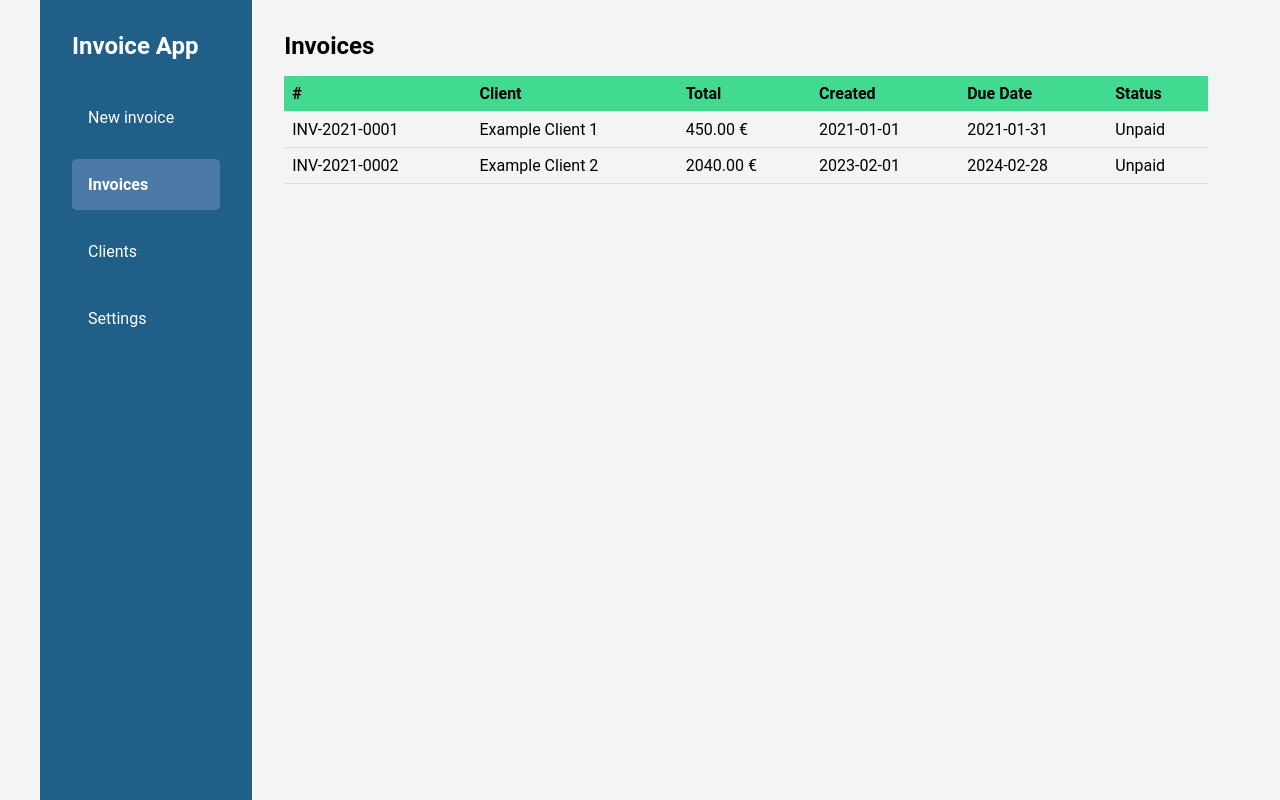
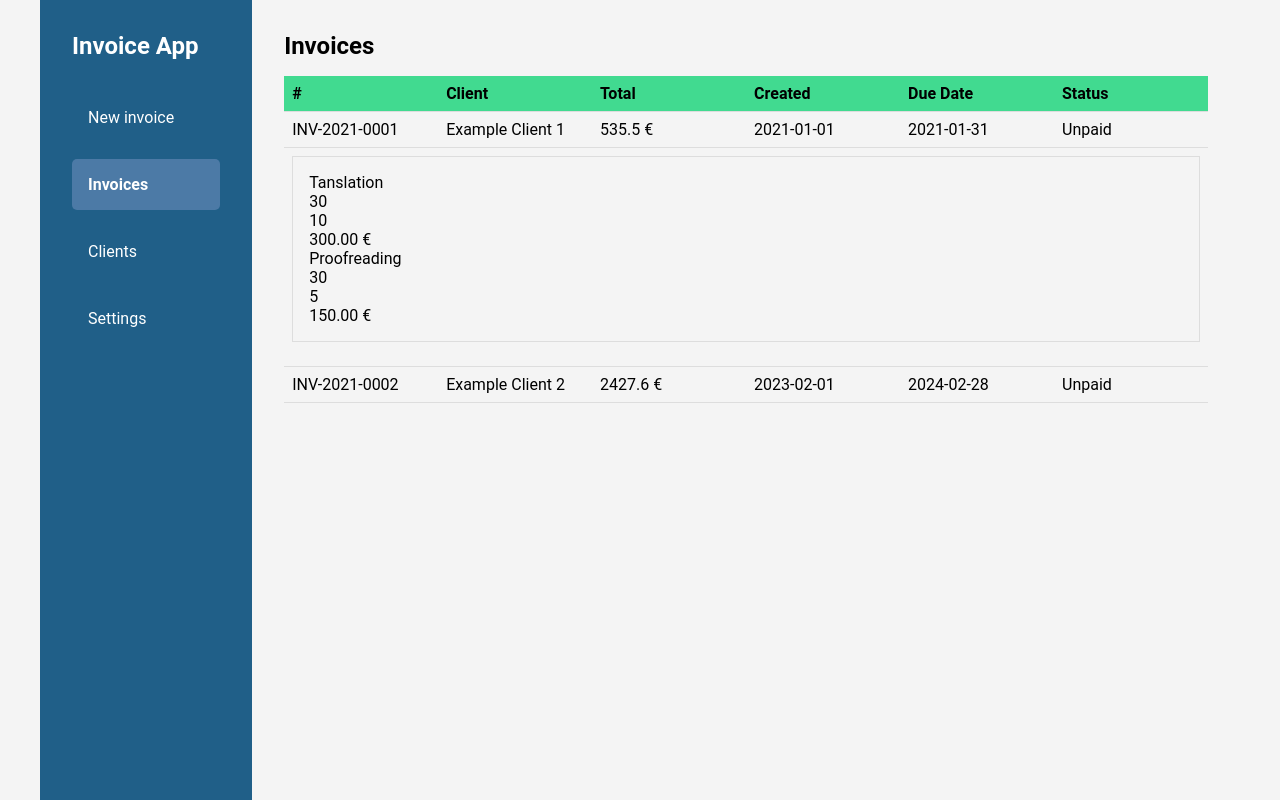
Before and after one commit to nestoririondo/invoicing-app, a React (Vite) app: page /invoices in a window 1280 px wide. Both pictures are taken after a click on the element 746 px from the left and 129 px from the top of the page. Built offline with nearby package versions, Linux system fonts and the light colour scheme.

Commit message:
invoice expanded view and invoices local storage fixed

```diff
--- a/src/App.jsx
+++ b/src/App.jsx
@@ -11,7 +11,9 @@ import "./App.css";
 
 function App() {
 
-  const [invoices, setInvoices] = useState([
+  const [invoices, setInvoices] = useState(() => {
+    let localInvoices = localStorage.getItem('localInvoices');
+    return localInvoices ? JSON.parse(localInvoices) : [
     {
       num: "INV-2021-0001",
       client: "Example Client 1",
@@ -28,7 +30,8 @@ function App() {
       services: [{ service: "Tanslation", rate: 30, quantity: 15 }, { service: "Proofreading", rate: 30, quantity: 53 }],
       tax: 19,
     },
-  ]);
+  ]});
+
 
   const [clients, setClients] = useState(() => {
     let localClients = localStorage.getItem('localClients');
@@ -69,7 +72,6 @@ function App() {
 
   useEffect(() => {localStorage.setItem('localInvoices', JSON.stringify(invoices))},[invoices])
 
-
   return (
     <div className="app">
       <Router>
--- a/src/components/InvoiceList.css
+++ b/src/components/InvoiceList.css
@@ -19,6 +19,11 @@
 }
 
 .invoice-list>table td {
+    width: 100px;
+
+}
+
+.invoice-list>table td {
     padding: 0.5rem;
     border-bottom: 1px solid #ddd;
     cursor: pointer;
@@ -27,3 +32,9 @@
 .invoice-list>table tr:hover {
     background-color: #ccc;
 }
+
+.expanded-view-div {
+    padding: 1rem;
+    border: 1px solid #ddd;
+    margin-bottom: 1rem;
+}
--- a/src/components/InvoiceList.jsx
+++ b/src/components/InvoiceList.jsx
@@ -1,13 +1,14 @@
 import { useState } from "react";
 import "./InvoiceList.css";
 
-const InvoiceList = ({invoices, clients}) => {
-
-    const [expandView, setExpandView] = useState(false)
+const InvoiceList = ({ invoices, clients }) => {
+  const [expandView, setExpandView] = useState([]);
 
   const handleToggle = (index) => {
-        setExpandView(!expandView)
-    }
+    const newArray = [...expandView];
+    newArray[index] = !newArray[index];
+    setExpandView(newArray);
+  };
 
   return (
     <div className="invoice-list">
@@ -24,24 +25,55 @@ const InvoiceList = ({invoices, clients}) => {
         {invoices.map((invoice, index) => {
           return (
             <>
-                    <tr key={index} onClick={(e) => handleToggle(index)}>
+              <tr
+                className="invoice-item"
+                key={index}
+                onClick={(e) => handleToggle(index)}
+              >
                 <td>{invoice.num}</td>
                 <td>{invoice.client}</td>
                 <td>
-                            {invoice.services.map((service) => service.rate*service.quantity)
-                            .reduce((a, b) => a + b, 0)
-                            .toFixed(2)} {" "} €
+                  {invoice.services
+                    .map((service) => service.rate * service.quantity)
+                    .reduce((a, b) => a + b, 0) *
+                    (1 + invoice.tax / 100).toFixed(2)}{" "}
+                  €
                 </td>
                 <td>{invoice.date.created}</td>
                 <td>{invoice.date.due}</td>
-                        {invoice.date.paid ? <td className="paid">Paid</td> : <td className="unpaid">Unpaid</td>}
+                {invoice.date.paid ? (
+                  <td className="paid">Paid</td>
+                ) : (
+                  <td className="unpaid">Unpaid</td>
+                )}
               </tr>
-                    {expandView ? <tr>{invoice[index]}</tr> : <tr></tr>}
+              {expandView[index] ? (
+                <tr>
+                  <td colSpan="6">
+                    <div className="expanded-view-div">
+                      {invoice.services.map((service, index) => {
+                        return (
+                          <div key={index}>
+                            <p>{service.service}</p>
+                            <p>{service.description}</p>
+                            <p>{service.rate}</p>
+                            <p>{service.quantity}</p>
+                            <p>
+                              {(service.rate * service.quantity).toFixed(2)} €
+                            </p>
+                          </div>
+                        );
+                      })}
+                    </div>
+                  </td>
+                </tr>
+              ) : null}
             </>
           );
         })}
       </table>
     </div>
-    )}
+  );
+};
 
 export default InvoiceList;
--- a/src/components/InvoiceTable.jsx
+++ b/src/components/InvoiceTable.jsx
@@ -6,8 +6,6 @@ const InvoiceTable = ({
   setInvoice,
   settings,
 }) => {
-
-
 
   return (
     <>
--- a/src/components/NewInvoice.jsx
+++ b/src/components/NewInvoice.jsx
@@ -45,7 +45,6 @@ const NewInvoice = ({ clients, settings, invoices, setInvoices }) => {
     removeTableRowBtn && removeTableRowBtn.classList.remove("invisible"); // turn it visible again
   };
   // export function (buggy)
-
 
   const today = new Date().toISOString().slice(0, 10);
   const dueDate = new Date();
```
Lines whose indentation alone changed are shown as unchanged.
